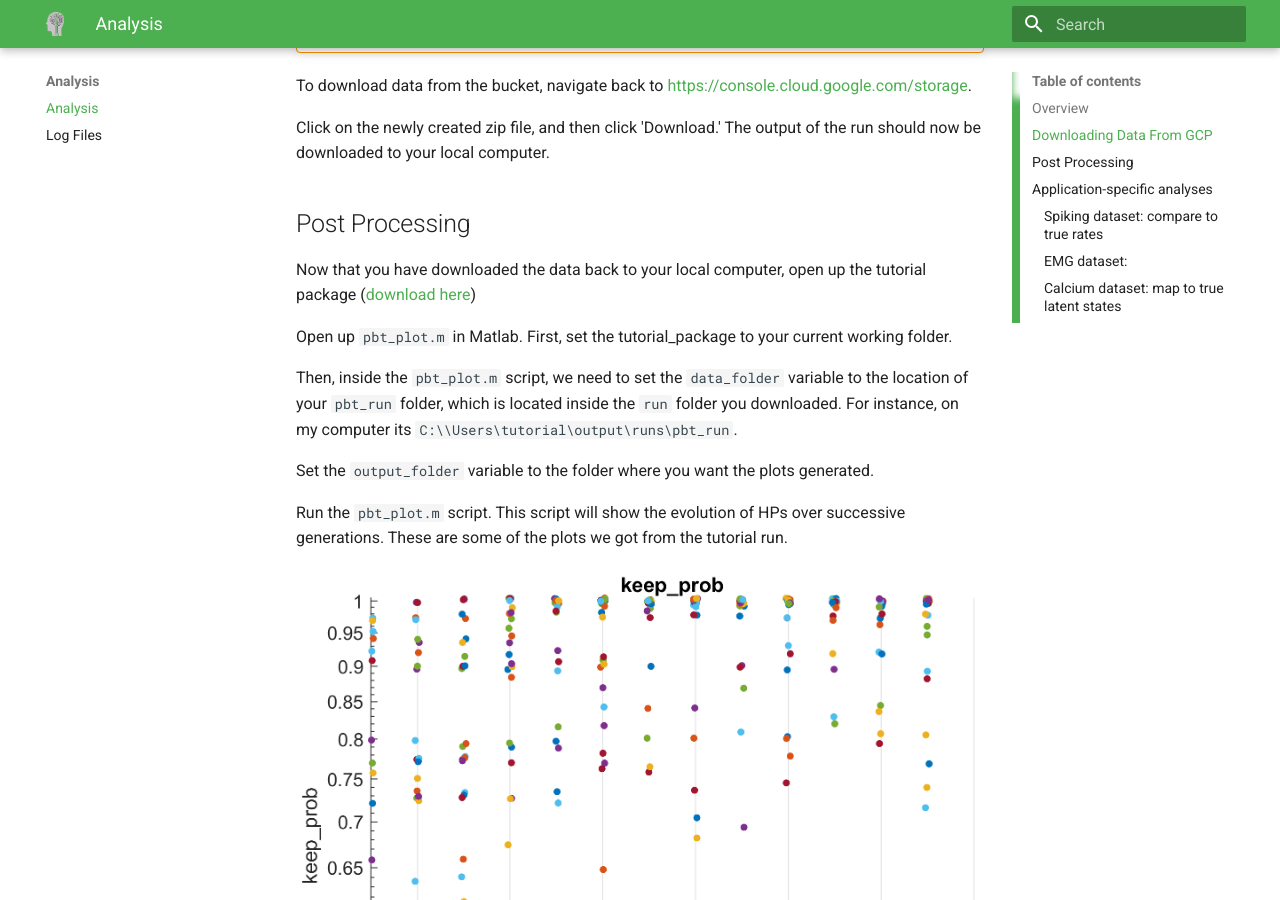
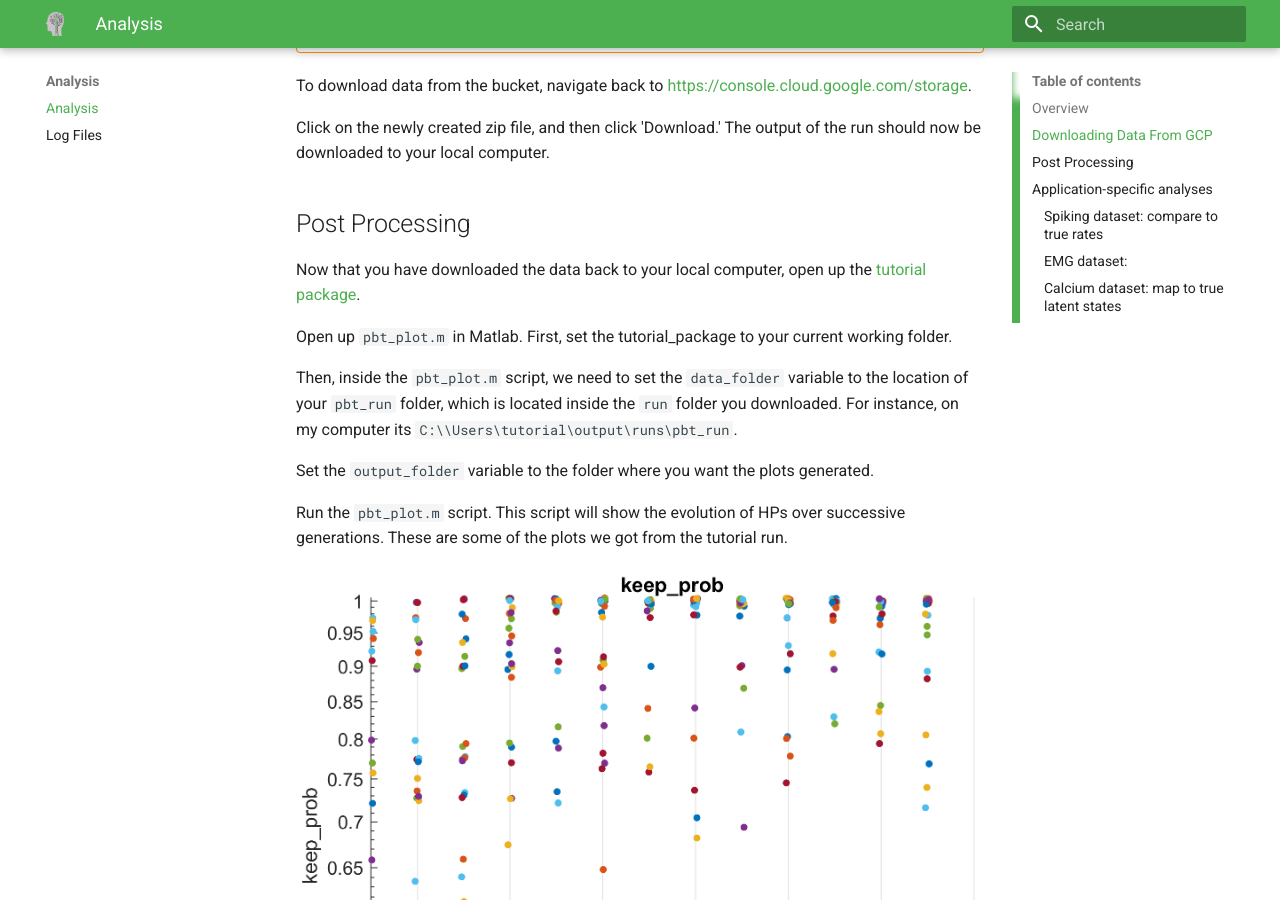
Before and after one commit to snel-repo/autolfads, an MkDocs documentation site: the page built from docs/analysis.md, in a window 1280 px wide and 900 px high, scrolled down 651 px. Built offline with MkDocs 1.6.1 and Material for MkDocs 9.7.7, drawn with Linux system fonts in a browser that asks for light colours; old or Windows-style settings are respelled for this version of MkDocs.

Commit message:
attached link to tutorial repo

```diff
--- a/docs/analysis.md
+++ b/docs/analysis.md
@@ -15,7 +15,7 @@ To download data from the bucket, navigate back to [https://console.cloud.google
 Click on the newly created zip file, and then click 'Download.' The output of the run should now be downloaded to your local computer.
 
 ##Post Processing
-Now that you have downloaded the data back to your local computer, open up the tutorial package ([download here](files/tutorial_package.zip))
+Now that you have downloaded the data back to your local computer, open up the [tutorial package](https://github.com/snel-repo/gcp-tutorial-pack).
 
 Open up `pbt_plot.m` in Matlab. First, set the tutorial_package to your current working folder.
 
```
Also changed, not shown: docs/create_infra.md (+1 -3 lines), docs/data.md (+4 -4 lines).
